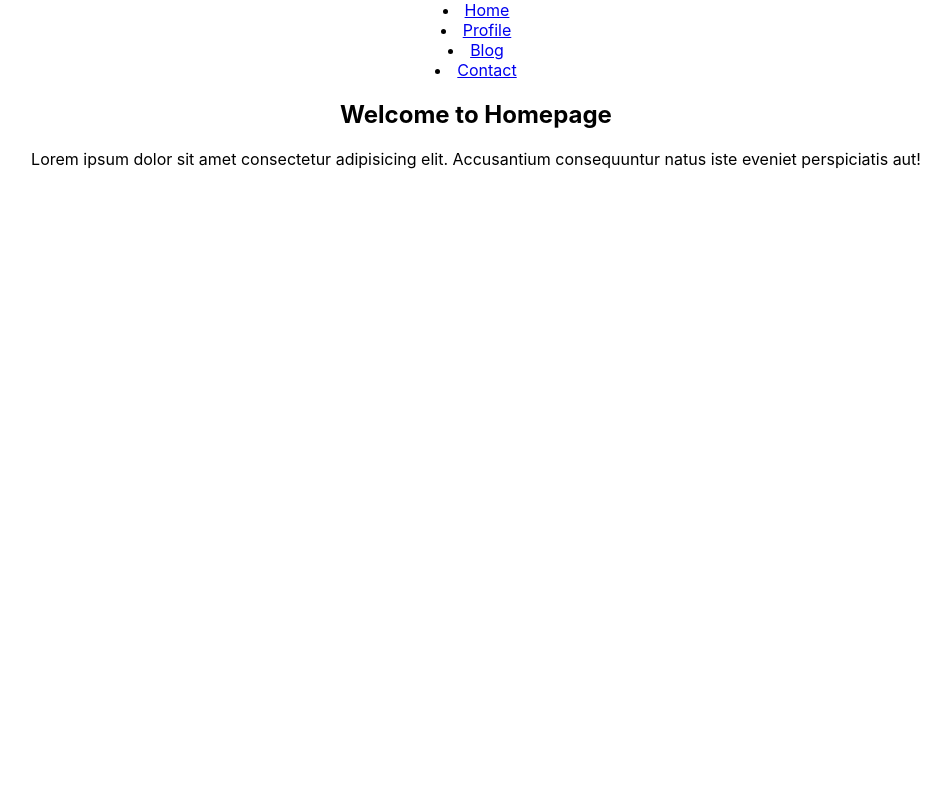
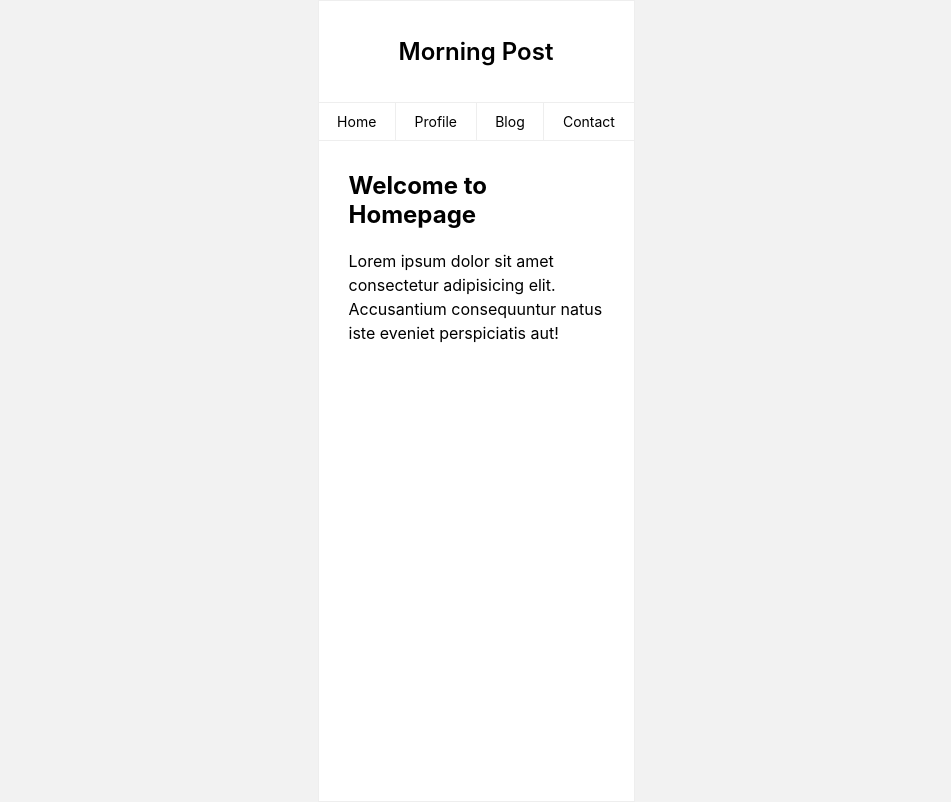
Before and after one commit to anangyoga/react-cra-multiple-pages, a React (Create React App) app: page / in a window 1280 px wide. Shown: the whole page, without its empty margins (164-1115 px from the left). Built offline with nearby package versions, Linux system fonts and the light colour scheme.

Commit message:
styling: home, profile, contact

```diff
--- a/src/App.css
+++ b/src/App.css
@@ -1,38 +1,47 @@
-.App {
-  text-align: center;
+.app {
+  width: 315px;
+  margin: 0 auto;
+  background-color: #fff;
+  border: 1px solid #eee;
+  min-height: 100vh;
 }
 
-.App-logo {
-  height: 40vmin;
-  pointer-events: none;
+.brand {
+  text-align: center;
+  font-size: 24px;
+  padding: 20px 0;
+  font-weight: 600;
 }
 
-@media (prefers-reduced-motion: no-preference) {
-  .App-logo {
-    animation: App-logo-spin infinite 20s linear;
-  }
+.nav {
+  border-top: 1px solid #eee;
+  border-bottom: 1px solid #eee;
+  display: flex;
 }
 
-.App-header {
-  background-color: #282c34;
-  min-height: 100vh;
-  display: flex;
-  flex-direction: column;
-  align-items: center;
-  justify-content: center;
-  font-size: calc(10px + 2vmin);
-  color: white;
+.nav-item {
+  display: inline-block;
+  /* width: calc(100% / 4); you can use this or below flex 1 */
+  flex: 1 auto;
+  text-align: center;
+  padding: 10px 0;
+  color: #000;
+  text-decoration: none;
+  font-size: 14px;
 }
 
-.App-link {
-  color: #61dafb;
+.nav-item:not(:last-child) {
+  border-right: 1px solid #eee;
 }
 
-@keyframes App-logo-spin {
-  from {
-    transform: rotate(0deg);
-  }
-  to {
-    transform: rotate(360deg);
-  }
+.section {
+  padding: 30px;
 }
+
+.section-title {
+  margin-top: 0;
+}
+
+.section-description {
+  line-height: 24px;
+}
--- a/src/App.js
+++ b/src/App.js
@@ -8,20 +8,24 @@ import Profile from "./pages/Profile";
 
 function App() {
   return (
-    <div className="App">
-      <nav>
-        <li>
-          <Link to="/">Home</Link>
-        </li>
-        <li>
-          <Link to="profile">Profile</Link>
-        </li>
-        <li>
-          <Link to="blog">Blog</Link>
-        </li>
-        <li>
-          <Link to="contact">Contact</Link>
-        </li>
+    <div className="app">
+      <h1 className="brand">Morning Post</h1>
+      <nav className="nav">
+        <Link to="/" className="nav-item">
+          Home
+        </Link>
+
+        <Link to="profile" className="nav-item">
+          Profile
+        </Link>
+
+        <Link to="blog" className="nav-item">
+          Blog
+        </Link>
+
+        <Link to="contact" className="nav-item">
+          Contact
+        </Link>
       </nav>
       <Routes>
         <Route path="/" element={<Home />} />
--- a/src/index.css
+++ b/src/index.css
@@ -1,13 +1,11 @@
 body {
+  background-color: #f2f2f2;
   margin: 0;
-  font-family: -apple-system, BlinkMacSystemFont, 'Segoe UI', 'Roboto', 'Oxygen',
-    'Ubuntu', 'Cantarell', 'Fira Sans', 'Droid Sans', 'Helvetica Neue',
-    sans-serif;
+  font-family: -apple-system, BlinkMacSystemFont, "Segoe UI", "Roboto", "Oxygen", "Ubuntu", "Cantarell", "Fira Sans", "Droid Sans", "Helvetica Neue", sans-serif;
   -webkit-font-smoothing: antialiased;
   -moz-osx-font-smoothing: grayscale;
 }
 
 code {
-  font-family: source-code-pro, Menlo, Monaco, Consolas, 'Courier New',
-    monospace;
+  font-family: source-code-pro, Menlo, Monaco, Consolas, "Courier New", monospace;
 }
--- a/src/pages/Contact.js
+++ b/src/pages/Contact.js
@@ -2,9 +2,9 @@ import React from "react";
 
 function Contact() {
   return (
-    <section>
-      <p>Contact Me</p>
-      <ul>
+    <section className="section">
+      <p className="section-title">Contact Me</p>
+      <ul className="section-description">
         <li>WA: 0909090</li>
         <li>Email: dask@gask.com</li>
       </ul>
--- a/src/pages/Home.js
+++ b/src/pages/Home.js
@@ -2,9 +2,9 @@ import React from "react";
 
 function Home() {
   return (
-    <section>
-      <h1>Welcome to Homepage</h1>
-      <p>Lorem ipsum dolor sit amet consectetur adipisicing elit. Accusantium consequuntur natus iste eveniet perspiciatis aut!</p>
+    <section className="section">
+      <h1 className="section-title">Welcome to Homepage</h1>
+      <p className="section-description">Lorem ipsum dolor sit amet consectetur adipisicing elit. Accusantium consequuntur natus iste eveniet perspiciatis aut!</p>
     </section>
   );
 }
--- a/src/pages/Profile.js
+++ b/src/pages/Profile.js
@@ -2,9 +2,9 @@ import React from "react";
 
 function Profile() {
   return (
-    <section>
-      <h3>This is profile page</h3>
-      <p>
+    <section className="section">
+      <h3 className="section-title">This is profile page</h3>
+      <p className="section-description">
         Lorem ipsum dolor sit amet consectetur adipisicing elit. Eius labore cupiditate nemo tempore aliquid. Possimus est libero beatae facilis voluptate, distinctio voluptates quasi eos dolores assumenda error blanditiis excepturi
         accusantium veniam corporis ratione provident reprehenderit natus, voluptatibus soluta ducimus. Voluptate tenetur, nam optio vero, inventore excepturi quidem a repellendus fugit modi ipsum nisi cum! Error aperiam quos dignissimos
         molestiae sunt, laudantium officiis quidem molestias vel explicabo. Quod, voluptate odit consequatur odio fuga iste, eveniet facere consectetur in consequuntur id iusto. Voluptate in at ipsa, corrupti debitis doloremque dolores,
```
